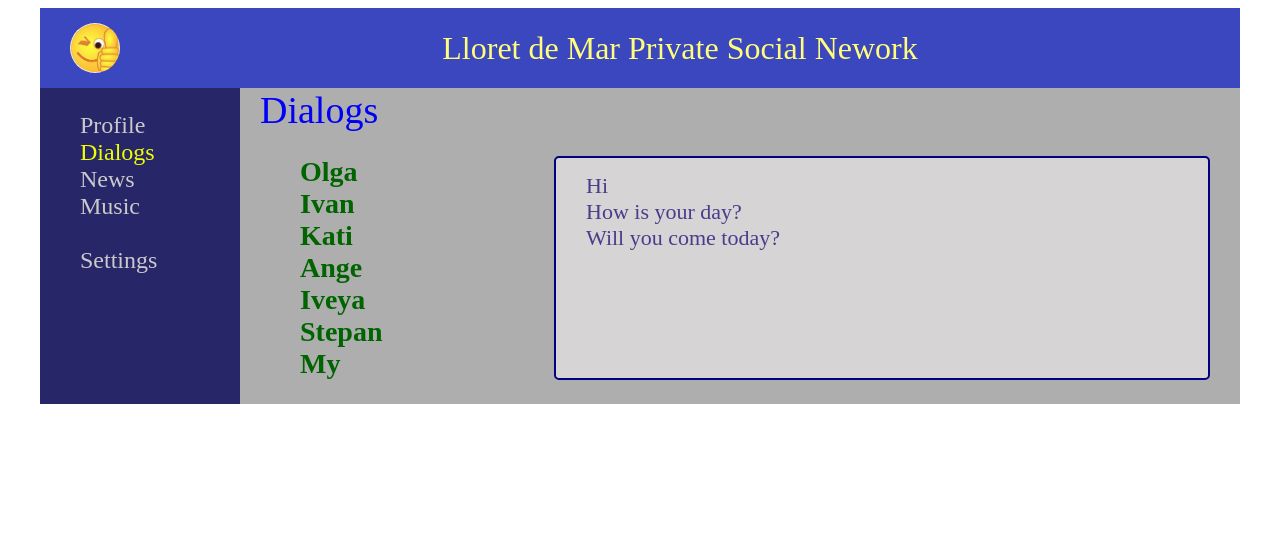
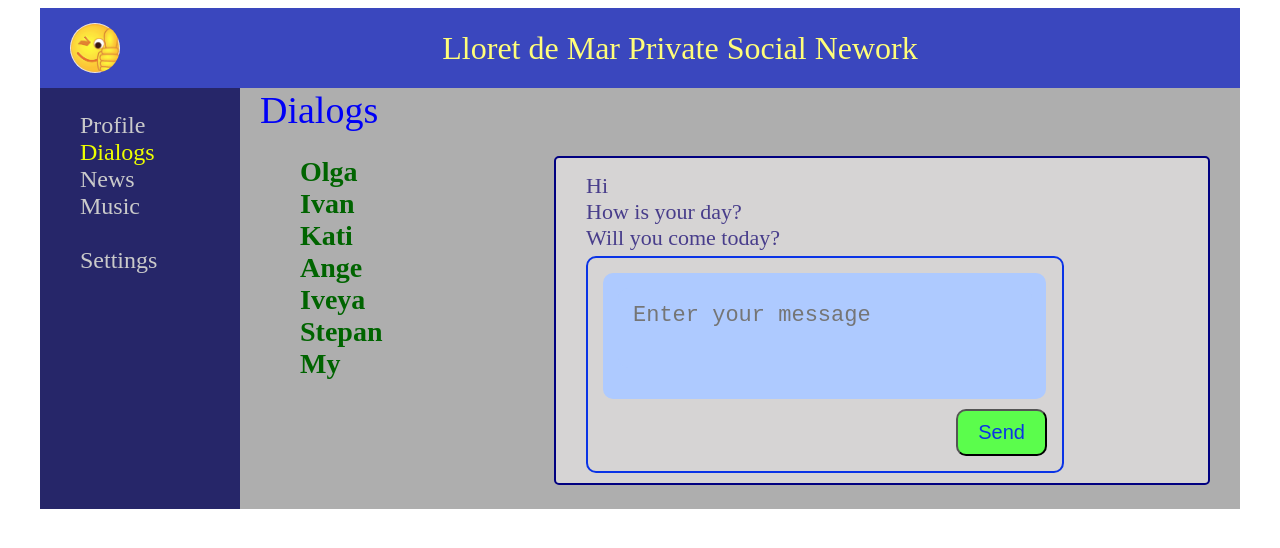
Before and after one commit to alexeyk500/Social_Nework_from_React, a React (Create React App) app: page /dialogs in a window 1280 px wide. Shown: the top 548 px of the page. Built offline with nearby package versions, Linux system fonts and the light colour scheme.

Commit message:
dialogs textarea done

```diff
--- a/src/App.js
+++ b/src/App.js
@@ -18,15 +18,14 @@ const App = (props) =>{
         <div className='app-wrapper-content'>
 
           <Route path='/profile'
-                  render={() => <Profile
-                    profilePageData={props.state.profilePage}
-                    addPost={props.addPost}
-                    preSavePost={props.preSavePost} />}
+                  render={() => <Profile profilePageData={props.state.profilePage}
+                                         dispatch={props.dispatch} />}
           />
           <Route path='/dialogs'
-                  render={() => <Dialogs
-                    dialogsData={props.state.dialogsPage.dialogs}
-                    messagesData={props.state.dialogsPage.messages} />}
+                  render={() => <Dialogs state={props.state}
+                                         dispatch={props.dispatch}
+                                         store={props.store}/>}
+
           />
           <Route path='/news'     render={() => <News />} />
           <Route path='/music'    render={() => <Music />} />
--- a/src/components/Dialogs/Dialogs.jsx
+++ b/src/components/Dialogs/Dialogs.jsx
@@ -1,6 +1,7 @@
 import React from 'react';
 import { NavLink } from 'react-router-dom';
 import classes from './Dialogs.module.css';
+import {SEND_MESSAGE_CREATOR, UPDATE_NEW_MESSAGE_TEXT_CREATOR} from './../../redux/state';
 
 const NavLinkNav = (props) => {
   return <NavLink className={classes.dialogLink} to={'/dialogs/'+props.userId}>{props.userName}</NavLink>
@@ -11,17 +12,29 @@ const Message = (props) => {
 };
 
 const Dialogs = (props) => {
-
-  let dialogsElements = props.dialogsData.map( dialog => (<li className="dialogsListItem">
+  // преобразование в массив компонент далогов с пользоателями
+  let dialogsElements=props.state.dialogsPage.dialogs.map( dialog => (<li className="dialogsListItem">
                                                       <NavLinkNav userName={dialog.userName} userId={dialog.userId} />
                                                     </li>)
   );
-
-  let messagesElements = props.messagesData.map(message => (<li className="messageItem">
+  // преобразование в массив компонент сообщений в диалоге
+  let messagesElements=props.state.dialogsPage.messages.map(message => (<li className="messageItem">
                                                       <Message messageText={message.messagetext} />
                                                       </li>)
   )
 
+  // Получаем из props текст вводимого сообщения для texearea
+  let newMessageText = props.state.dialogsPage.newMessageText;
+  // Обработчик нажатия на кнопку Send
+  const onSendMesageButtonClick = () => {
+    props.store.dispatch(SEND_MESSAGE_CREATOR())
+  };
+  // Обработчик ввода в textarea
+  const onChangeNewMessageText = (e) => {
+    const NewMessageText = e.target.value;
+    props.dispatch(UPDATE_NEW_MESSAGE_TEXT_CREATOR(NewMessageText))
+  }
+  // основная сборка компоненты Dialogs
   return (
     < div className={classes.dialogsContainer}>
       <div className={classes.dialogsHeader}>
@@ -32,7 +45,18 @@ const Dialogs = (props) => {
           {dialogsElements}
         </ul>
         <ul className={classes.messageList}>
-          {messagesElements}
+          <div>{messagesElements}</div>
+          <div className={classes.wrapperInputBlock}>
+            <div className={classes.textArea}>
+              <textarea className={classes.textArea}
+                        value={newMessageText}
+                        placeholder='Enter your message'
+                        onChange={onChangeNewMessageText}></textarea>
+            </div>
+            <div className={classes.wrapperButtonSend}>
+              <button className={classes.buttonSend} onClick={onSendMesageButtonClick}>Send</button>
+            </div>
+          </div>
         </ul>
       </div>
     </div>
--- a/src/components/Dialogs/Dialogs.module.css
+++ b/src/components/Dialogs/Dialogs.module.css
@@ -40,3 +40,34 @@
   line-height: 1rem;
   color:darkslateblue;
 }
+
+.wrapperInputBlock {
+  width: 75%;
+  padding: 15px 15px;
+  border: 2px solid#0a33e6;
+  border-radius: 10px;
+}
+
+.textArea {
+  width: 93%;
+  padding: 15px;
+  margin-bottom: 10px;
+  font-size: 22px;
+  resize: none;
+  background-color: #aecaff;
+  border: none;
+  border-radius: 10px;
+}
+
+.wrapperButtonSend {
+  text-align: right;
+}
+
+.buttonSend {
+  padding: 10px 20px;
+  font-size: 20px;
+  font-weight: 500;
+  color: #0a33e6;
+  background-color: #5bfd4c;
+  border-radius: 10px;
+}
--- a/src/components/Profile/MyPost/MyPost.jsx
+++ b/src/components/Profile/MyPost/MyPost.jsx
@@ -1,5 +1,6 @@
 import React from 'react';
 import classes from './MyPost.module.css';
+import {ADD_POST_CREATOR, UPDATE_NEW_POST_TEXT_CREATOR} from './../../../redux/state';
 
 const MyPost = (props) => {
 
@@ -7,12 +8,12 @@ let newPostElement = React.createRef();
 
 let addNewPost = () => {
   let text = newPostElement.current.value;
-  props.addPost(text);
+  props.dispatch(ADD_POST_CREATOR());
 }
 
 let preSaveNewPost = () => {
-  let text = newPostElement.current.value;
-  props.preSavePost(text);
+  let newText = newPostElement.current.value;
+  props.dispatch(UPDATE_NEW_POST_TEXT_CREATOR(newText));
 }
   return (
     <div className={classes.containerMyPost}>
--- a/src/components/Profile/MyPost/MyPost.module.css
+++ b/src/components/Profile/MyPost/MyPost.module.css
@@ -37,5 +37,4 @@
   color: #5bfd4c;
   background-color: #0a33e6;
   border-radius: 10px;
-
 }
--- a/src/components/Profile/Profile.jsx
+++ b/src/components/Profile/Profile.jsx
@@ -10,10 +10,10 @@ const Profile = (props) => {
   return (
     <div className={classes.content}>
       <div>
-        <img src={beach} alt="this is beach" />
+        <img src={beach} alt="this is Lloret beach" />
       </div>
       <UserDescription />
-      <MyPost textNewPost={props.profilePageData.textNewPost} addPost={props.addPost} preSavePost={props.preSavePost} />
+      <MyPost textNewPost={props.profilePageData.textNewPost} dispatch={props.dispatch}/>
       {postsElements}
     </div>
   )
--- a/src/index.js
+++ b/src/index.js
@@ -6,29 +6,19 @@ import App from './App';
 
 import store from './redux/state';
 
-
-let reRenderDOM = (store) => {
+// функция рендеринга страницы
+const reRenderDOM = (state) => {
   ReactDOM.render(
-    <React.StrictMode>
       <BrowserRouter>
-        <App state={store.getState()}
-             addPost={store.addPost.bind(store)}
-             preSavePost={store.preSavePost.bind(store)}/>
-      </BrowserRouter>
-    </React.StrictMode>, document.getElementById('root')
+        <App state={state}
+             dispatch={store.dispatch.bind(store)}
+             store={store}/>
+      </BrowserRouter>, document.getElementById('root')
   );
 };
 
-// let reRenderDOM = (store) => {
-//   ReactDOM.render(
-//     <React.StrictMode>
-//       <BrowserRouter>
-//         <App store={store}/>
-//       </BrowserRouter>
-//     </React.StrictMode>, document.getElementById('root')
-//   );
-// };
-
+// передаем в stor функцию отвественную за рендеринг страницы
 store.subscribe(reRenderDOM);
 
-reRenderDOM(store);
+// первый рендеринг старницы при запуске приложения
+reRenderDOM(store.getState());
--- a/src/redux/state.js
+++ b/src/redux/state.js
@@ -1,3 +1,10 @@
+// actions constant
+const ADD_POST = 'ADD-POST';
+const UPDATE_NEW_POST_TEXT = 'UPDATE-NEW-POST-TEXT';
+const UPDATE_NEW_MESSAGE_TEXT = 'UPDATE-NEW-MESSAGE-TEXT';
+const SEND_MESSAGE = 'SEND-MESSAGE';
+
+// store
 let store = {
   _state: {
     profilePage: {
@@ -22,33 +29,54 @@ let store = {
                  {messageId:2, messagetext:'How is your day?'},
                  {messageId:3, messagetext:'Will you come today?'},
                 ],
+      newMessageText: '',
     },
+  },
+  _callSubscriber() {
+    console.log('state has been changed');
   },
 
   getState() {
     return this._state;
   },
-
-  addPost() {
-    let newPost = {postId:5, postText:this._state.profilePage.textNewPost};
-    this._state.profilePage.posts.push(newPost);
-    this._state.profilePage.textNewPost = '';
-    this.reRenderDOM(this);
+  subscribe(observer){
+    this._callSubscriber = observer;
   },
 
-  preSavePost(text){
-    this._state.profilePage.textNewPost = text;
-    this.reRenderDOM(this);
-  },
+  // dispatch
+  dispatch(action){
+    if (action.type === ADD_POST){
+      let newPost = {postId:5, postText:this._state.profilePage.textNewPost};
+      this._state.profilePage.posts.push(newPost);
+      this._state.profilePage.textNewPost = '';
+      this._callSubscriber(this._state);
+    } else if (action.type === UPDATE_NEW_POST_TEXT) {
+      this._state.profilePage.textNewPost = action.newText;
+      this._callSubscriber(this._state);
+    } else if (action.type === UPDATE_NEW_MESSAGE_TEXT) {
+      this._state.dialogsPage.newMessageText = action.newText;
+      this._callSubscriber(this._state);
+    } else if (action.type === SEND_MESSAGE) {
+      let newMessage = {messageId:4, messagetext:this._state.dialogsPage.newMessageText};
+      this._state.dialogsPage.messages.push(newMessage);
+      this._state.dialogsPage.newMessageText = '';
+      this._callSubscriber(this._state);
+    }
+  }
+};
 
-  reRenderDOM() {
-    console.log('state has been changed');
-  },
-
-  subscribe(observer){
-    this.reRenderDOM = observer;
-  },
-
+// actions creators
+export const ADD_POST_CREATOR = () => {
+  return {type: ADD_POST};
+};
+export const UPDATE_NEW_POST_TEXT_CREATOR = (newText) => {
+  return {type:UPDATE_NEW_POST_TEXT, newText:newText};
+};
+export const UPDATE_NEW_MESSAGE_TEXT_CREATOR = (newText) => {
+  return {type:UPDATE_NEW_MESSAGE_TEXT, newText:newText};
+};
+export const SEND_MESSAGE_CREATOR = () => {
+  return {type:SEND_MESSAGE};
 };
 
 export default store;
```
